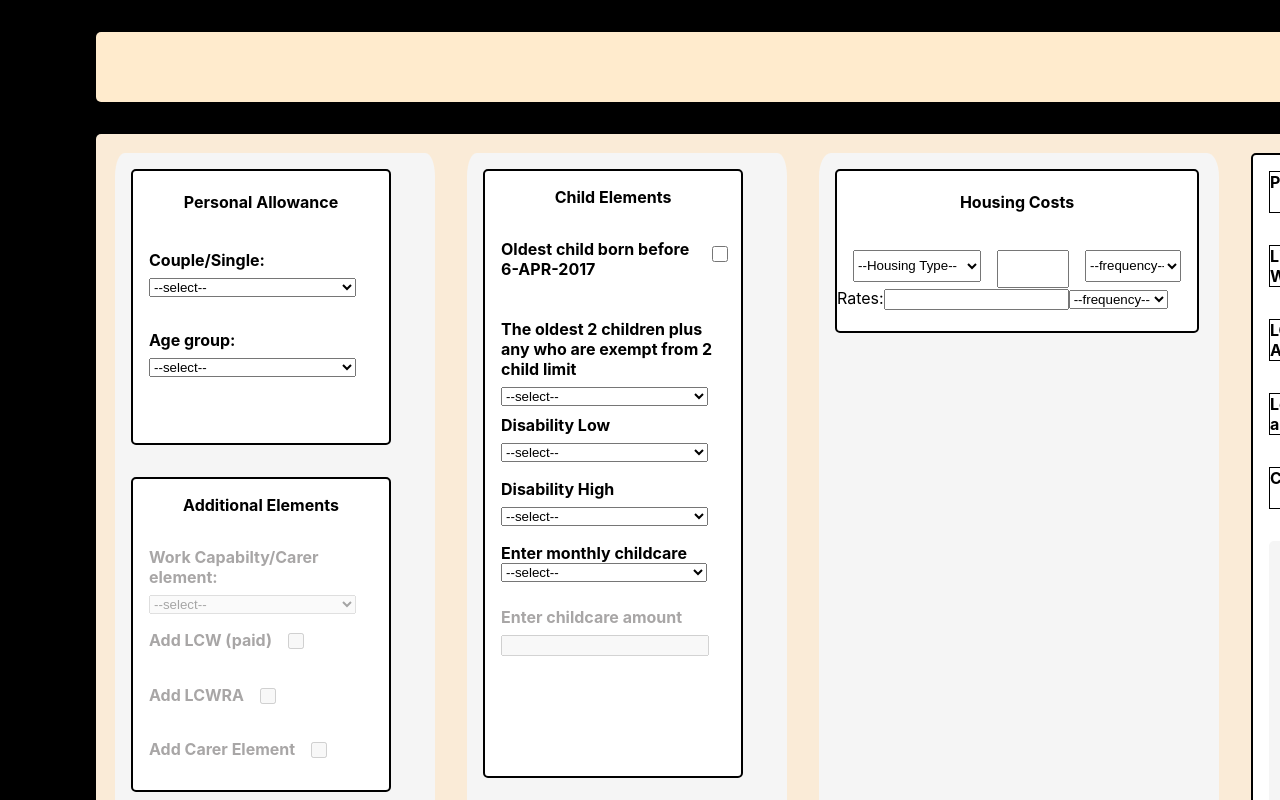
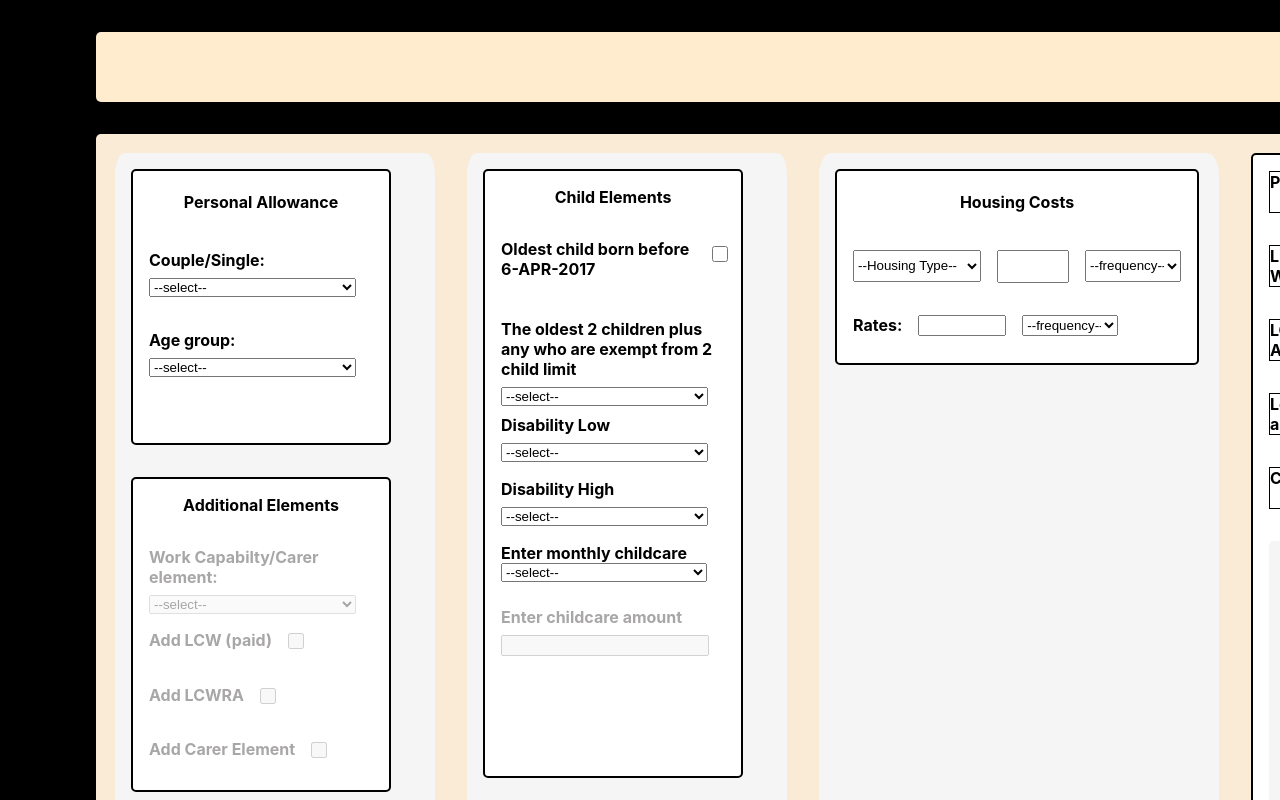
Before and after one commit to dnlstronge/benefitscalc2, a React (Create React App) app: page / in a window 1280 px wide. Shown: the top 800 px of the page. Built offline with nearby package versions, Linux system fonts and the light colour scheme.

Commit message:
[x] add css

```diff
--- a/src/components/UC2/HOUS/Hous.js
+++ b/src/components/UC2/HOUS/Hous.js
@@ -22,12 +22,12 @@ const Hous = (props) => {
                     <option>Monthly</option>
                 </select>
             </div>
-            <label htmlFor="rates">Rates:
-                <input className={classes.rates_input} id="rates"></input>
-                <select className={classes.rates_select}>
-                <option>--frequency--</option>
-                <option>--Weekly--</option>
-                <option>--Monthly--</option>
+            <label htmlFor="rates" className={classes.rates_label}>Rates:
+                <input className={classes.rates_input} id="rates" type="number"></input>
+                <select className={classes.rates_freq}>
+                    <option>--frequency--</option>
+                    <option>--Weekly--</option>
+                    <option>--Monthly--</option>
                 </select>
 
             </label>
--- a/src/components/UC2/HOUS/Hous.module.css
+++ b/src/components/UC2/HOUS/Hous.module.css
@@ -4,7 +4,7 @@
     flex-direction: row;
     background: white;
     width: 90%;
-    height: 10rem;
+    height: 12rem;
     margin: 1rem 1rem 1rem 1rem;
     border: 2px solid black;
     border-radius: 5px;
@@ -30,7 +30,7 @@
 .select_amount {
     display: flex;
     width: 4rem;
-    height: 2rem;
+    height: 1.7rem;
     margin-left: 1rem;
     margin-top: 1rem;
 }
@@ -42,3 +42,23 @@
     margin-top: 1rem;
     margin-right: 1rem;
 }
+
+.rates_label {
+    display: flex;
+    font-weight: bold;
+    width: 90%;
+    padding-right: 1rem;
+    padding-left: 1rem;
+    margin-top: 2rem;
+}
+.rates_input {
+    display: flex;
+    margin-left: 1rem;
+    margin-right: 1rem;
+    width: 5rem;
+}
+.rates_freq {
+   display: flex;
+   width: 6rem;
+
+}
```
